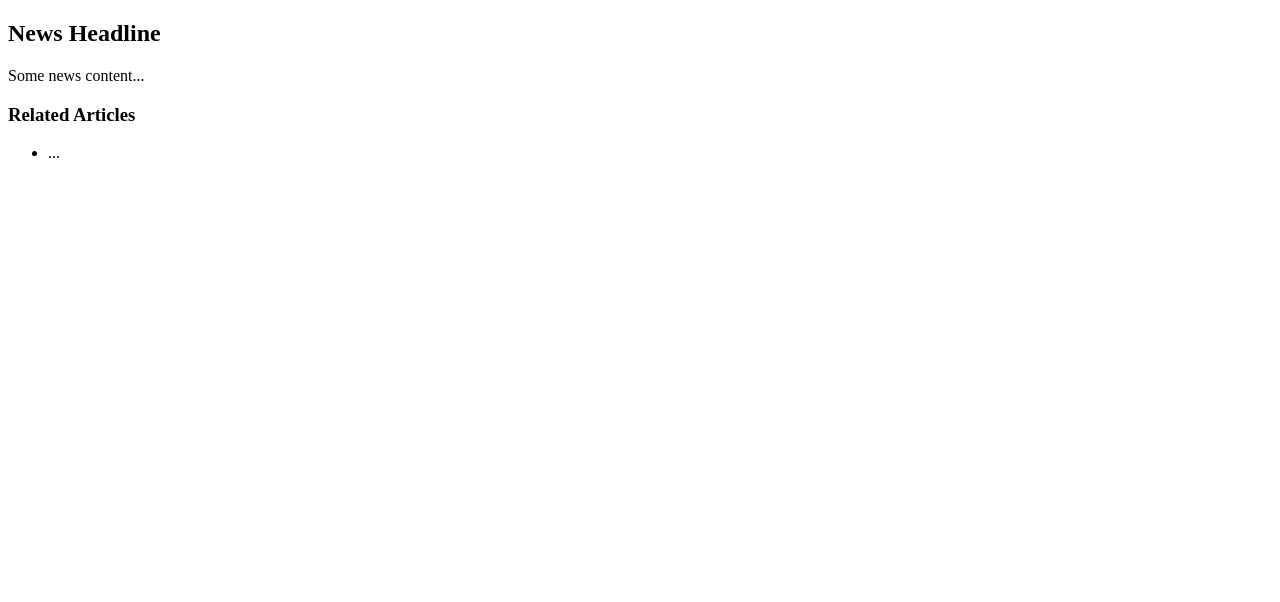
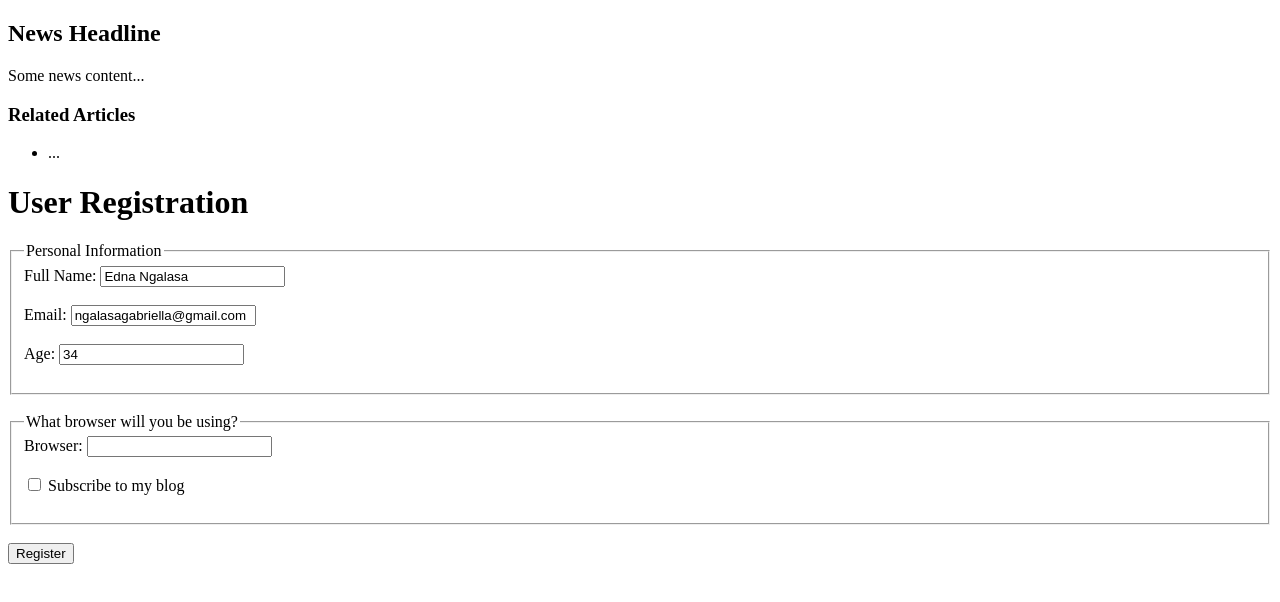
Before and after one commit to SydneyTsuma/News-Website-, a plain HTML site: page index.html in a window 1280 px wide. Drawn offline with Linux system fonts and the light colour scheme.

Commit message:
Update index.html

```diff
--- a/index.html
+++ b/index.html
@@ -19,3 +19,45 @@
   </main>
 </body>
 </html>
+<!DOCTYPE html>
+<html>
+<head>
+  <title>User Registration</title>
+</head>
+<body>
+
+  <h1>User Registration</h1>
+
+  <form>
+    <fieldset>
+      <legend>Personal Information</legend>
+
+      <label for="fullname">Full Name:</label>
+      <input type="text" id="fullname" name="fullname" value="Edna Ngalasa"><br><br>
+
+      <label for="email">Email:</label>
+      <input type="email" id="email" name="email" value="ngalasagabriella@gmail.com"><br><br>
+
+      <label for="age">Age:</label>
+      <input type="number" id="age" name="age" value="34"><br><br>
+    </fieldset>
+
+    <br>
+
+    <fieldset>
+      <legend>What browser will you be using?</legend>
+
+      <label for="browser">Browser:</label>
+      <input type="text" id="browser" name="browser"><br><br>
+
+      <input type="checkbox" id="subscribe" name="subscribe">
+      <label for="subscribe">Subscribe to my blog</label><br><br>
+    </fieldset>
+
+    <br>
+
+    <input type="submit" value="Register">
+  </form>
+
+</body>
+</html>
```
